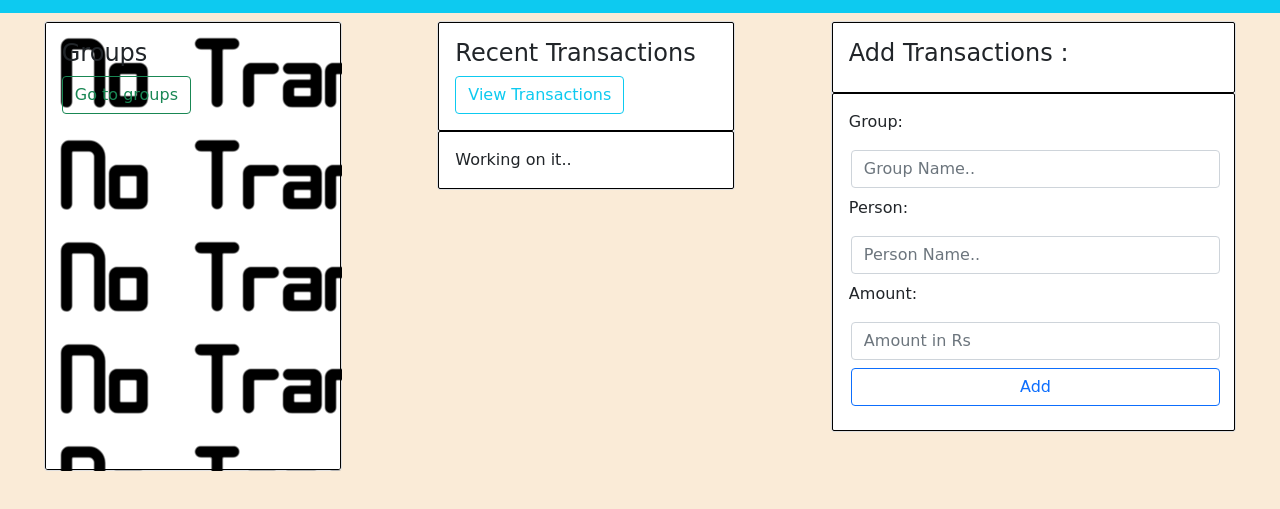
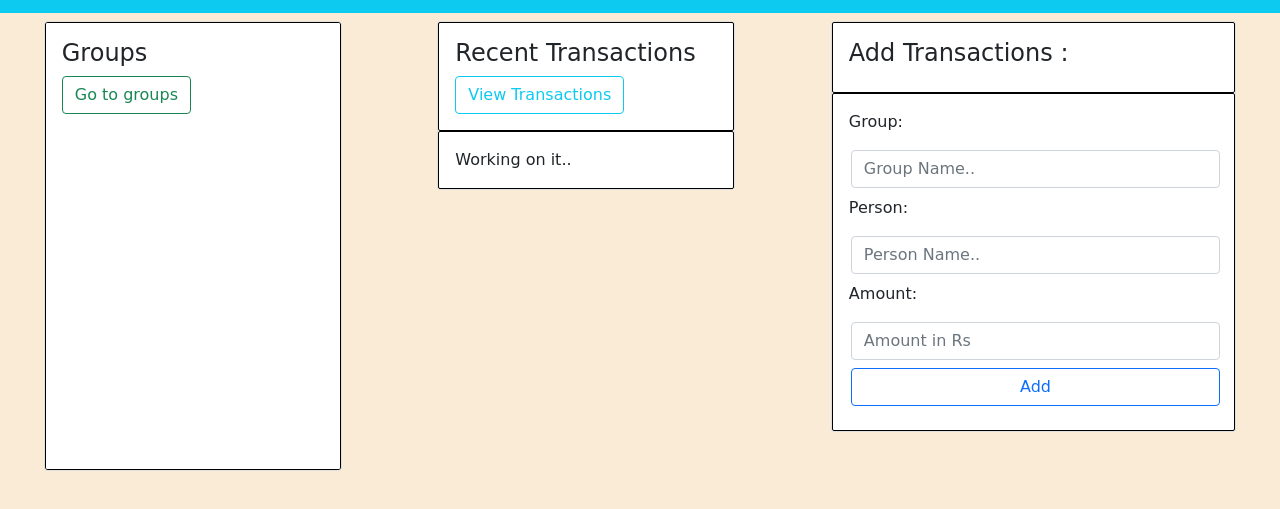
Before and after one commit to Amritprakash2704/Split.github.io, a plain HTML site: page Website/HTML/dashboard.html in a window 1280 px wide. Shown: the part 73-582 px from the top of the page. Drawn offline with nearby package versions, Linux system fonts and the light colour scheme; no server answers; a web font is replaced by a local one.

Commit message:
fixed dashboard error

```diff
--- a/Website/CSS/dashboard.css
+++ b/Website/CSS/dashboard.css
@@ -41,7 +41,7 @@ body{
     padding: 3px 5pxpx;
 }
 .vertical-scrollable {
-  background-image: url(../../images/NoTransactions.png);
+
   height: 450px;
     overflow-y: scroll;
   }
```
